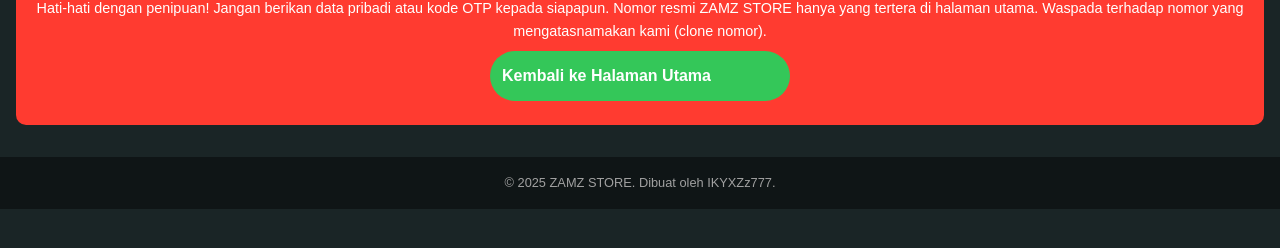
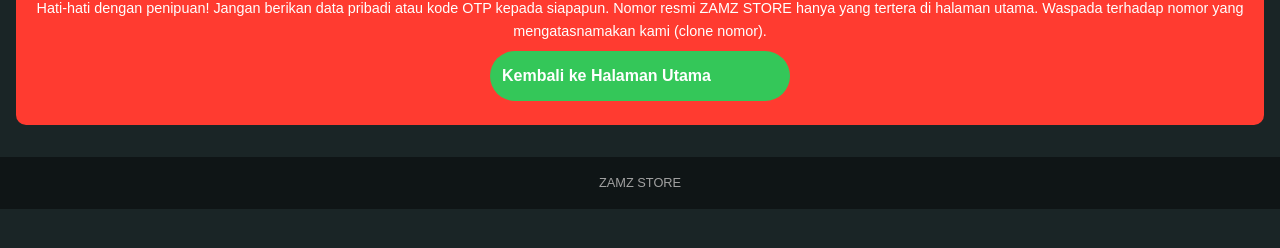
Before and after one commit to IKYXZ21/contohlinktree, a plain HTML site: page sampran.html in a window 1280 px wide. Shown: the part 326-574 px from the top of the page. Drawn offline with Linux system fonts and the light colour scheme.

Commit message:
sampran.html

```diff
--- a/sampran.html
+++ b/sampran.html
@@ -31,7 +31,7 @@
 
     <!-- Footer -->
     <footer>
-        <p>© 2025 ZAMZ STORE. Dibuat oleh IKYXZz777.</p>
+        <p>ZAMZ STORE</p>
     </footer>
 </body>
 </html>
```
